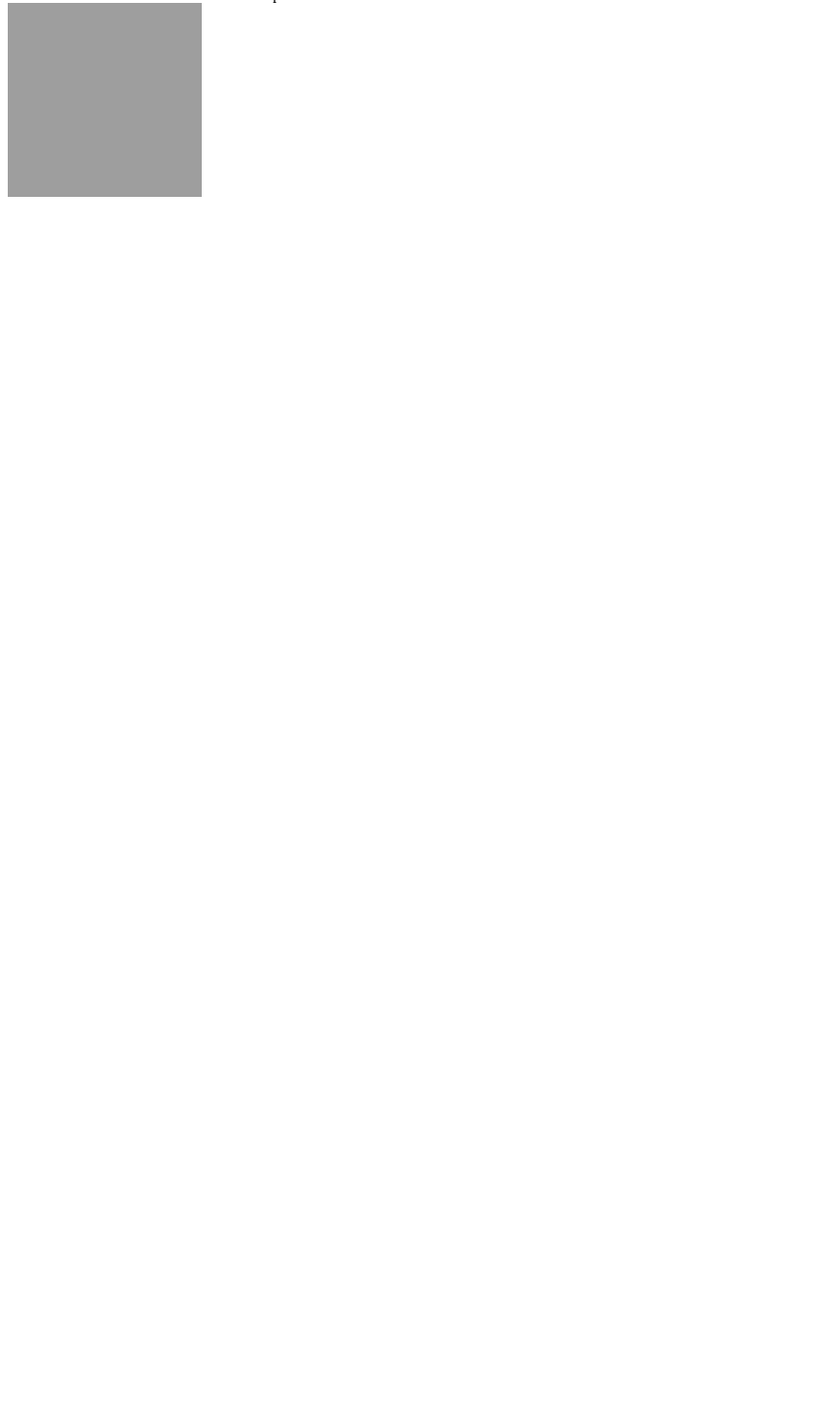
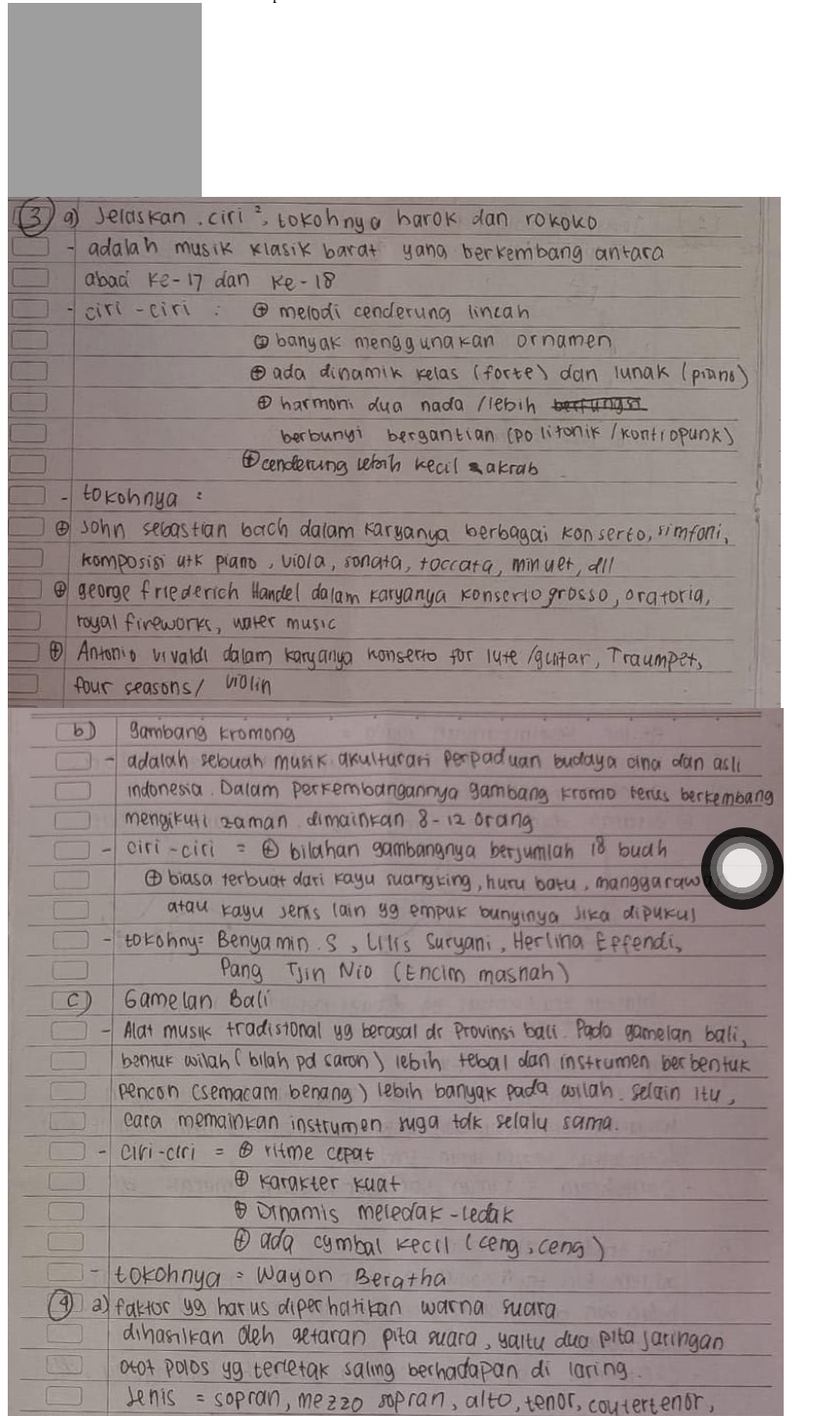
Before and after one commit to robinwings/robinwings.github.io, a plain HTML site: page senibudaya.html in a window 1280 px wide. Shown: the part 1397-2857 px from the top of the page at 97% size, without its empty margins (0-863 px from the left). Before the commit the page ends 1608 px from the top, so only its background shows below. Drawn offline with Linux system fonts and the light colour scheme; grey boxes are pictures that could not be loaded.

Commit message:
Update senibudaya.html

```diff
--- a/senibudaya.html
+++ b/senibudaya.html
@@ -47,4 +47,7 @@
     <img style="height:200px;width:200px;" src="https://i.imgur.com/CG1FRhl.jpeg"/><br>
     Pola bebas disusun menurut kebutuhan tanpa aturan khusus.<br>
     <img style="height:200px;width:200px;" src="https://i.imgur.com/fnDjZ7h.jpeg"/><br>
+    <img src="https://github.com/robinwings/robinwings.github.io/blob/main/Screenshot_20240603-090224_WhatsApp.jpg?raw=true" /><br>
+    <img src="https://github.com/robinwings/robinwings.github.io/blob/main/Screenshot_20240603-090327_WhatsApp.jpg?raw=true" /><br>
+    <img src="https://github.com/robinwings/robinwings.github.io/blob/main/Screenshot_20240603-090342_WhatsApp.jpg?raw=true" /> <br>
     </body></html>
```
